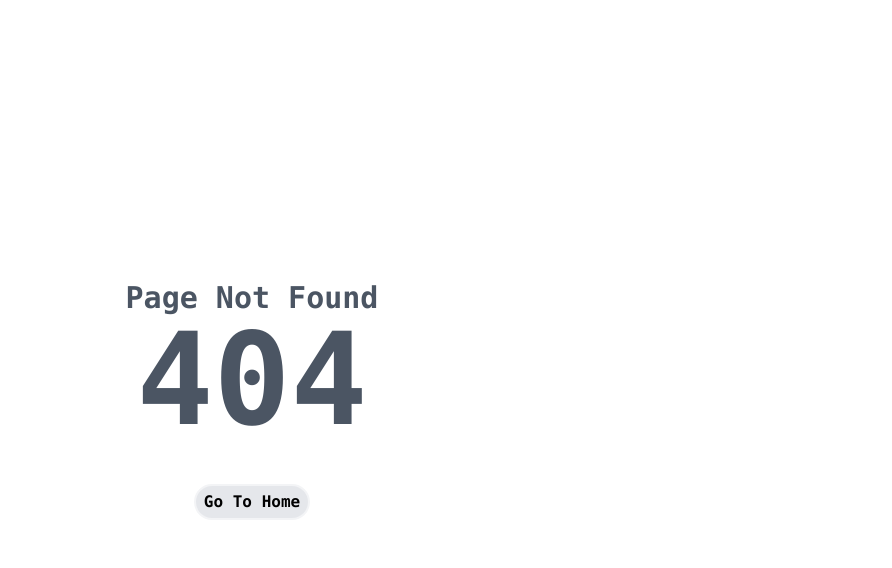
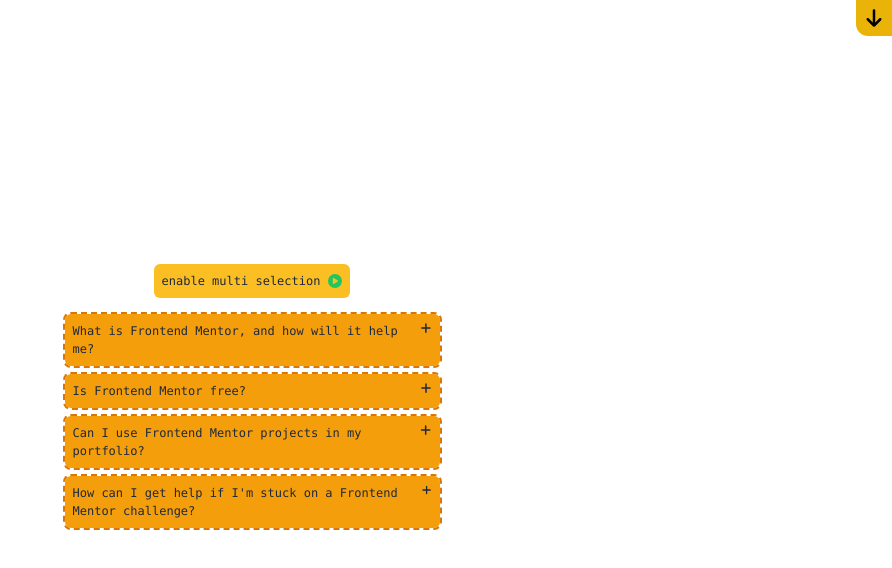
Before and after one commit to aliNajib4/small-project, a React (Vite) app: page /tabs in a window 1280 px wide. Before the commit this address had no page. Shown: the top 568 px of the page, without its empty margins (388-1280 px from the left). Built offline with nearby package versions, Linux system fonts and the light colour scheme; what tw-elements-react would draw is missing.

Commit message:
add tabs and small fix in scroll indicator

```diff
--- a/src/App.jsx
+++ b/src/App.jsx
@@ -12,6 +12,8 @@
 import TreeView from "./components/tree_view/TreeView";
 import QrCode from "./components/qr_code/QrCode";
 import DarkMode from "./components/dark_mode/DarkMode";
+import Tabs from "./components/tabs/Tabs";
+import dataTabs from "./components/tabs/data";
 import ScrollIndicator from "./components/scroll_indicator/ScrollIndicator";
 
 function App() {
@@ -32,6 +34,7 @@
           <Route path="/qr-code" element={<QrCode />} />
           <Route path="/dark-mode" element={<DarkMode />} />
           <Route path="/scroll-indicator" element={<ScrollIndicator />} />
+          <Route path="/tabs" element={<Tabs data={dataTabs} />} />
           <Route path="*" element={<NotFound />} />
         </Routes>
       </main>
--- a/src/components/scroll_indicator/ScrollIndicator.jsx
+++ b/src/components/scroll_indicator/ScrollIndicator.jsx
@@ -10,7 +10,7 @@
 
   useEffect(() => {
     window.addEventListener("scroll", () => {
-      const height = main.current.offsetHeight - (window?.innerHeight || 0);
+      const height = main.current?.offsetHeight - (window?.innerHeight || 0);
       const scroll = window.scrollY;
 
       setValue((scroll / height) * 100);
--- /dev/null
+++ b/src/components/tabs/Tabs.jsx
@@ -0,0 +1,42 @@
+import PropTypes from "prop-types";
+import { useState } from "react";
+import { FaArrowDown, FaArrowUp } from "react-icons/fa6";
+
+const Tabs = ({ data }) => {
+  const [activeTab, setActiveTab] = useState(0);
+  const [hidden, setHidden] = useState(true);
+  return (
+    <div className="absolute top-0 h-full w-full">
+      <div
+        className={
+          "tabs center fixed w-full gap-3 bg-yellow-400 py-5 duration-1000 " +
+          (hidden ? "-translate-y-full" : "")
+        }
+      >
+        {data.map(({ label }, index) => (
+          <div
+            key={index}
+            className={`tab cursor-pointer px-5 py-2 ${activeTab === index ? "bg-yellow-400 hover:bg-yellow-500" : "bg-gray-300 hover:bg-gray-400"}`}
+            onClick={() => setActiveTab(index)}
+          >
+            {label}
+          </div>
+        ))}
+
+        <button
+          onClick={() => setHidden(!hidden)}
+          className="absolute bottom-0 right-0 translate-y-full rounded-bl-xl bg-yellow-500 p-2 text-xl"
+        >
+          {hidden ? <FaArrowDown /> : <FaArrowUp />}
+        </button>
+      </div>
+      <div className="content center h-full">{data[activeTab].content}</div>
+    </div>
+  );
+};
+
+Tabs.propTypes = {
+  data: PropTypes.array,
+};
+
+export default Tabs;
--- /dev/null
+++ b/src/components/tabs/data.jsx
@@ -0,0 +1,20 @@
+import Accordion from "../accordion/Accordion";
+import RandomColor from "../random_color/RandomColor";
+import StarRating from "../star_rating/StarRating";
+
+const data = [
+  {
+    label: "Tab 1",
+    content: <Accordion />,
+  },
+  {
+    label: "Tab 2",
+    content: <RandomColor />,
+  },
+  {
+    label: "Tab 3",
+    content: <StarRating />,
+  },
+];
+
+export default data;
```
